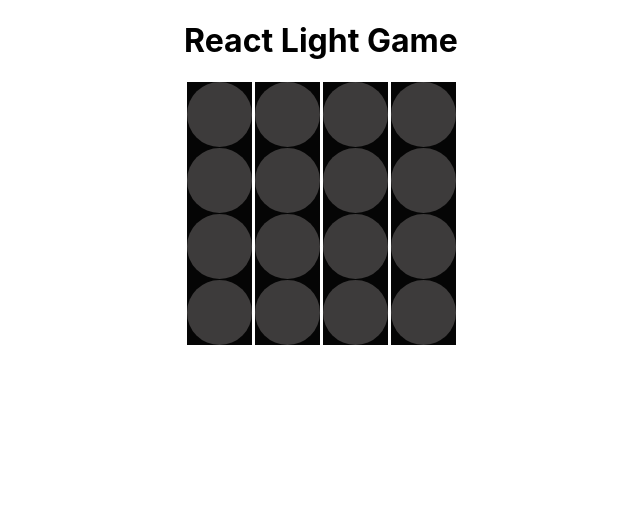
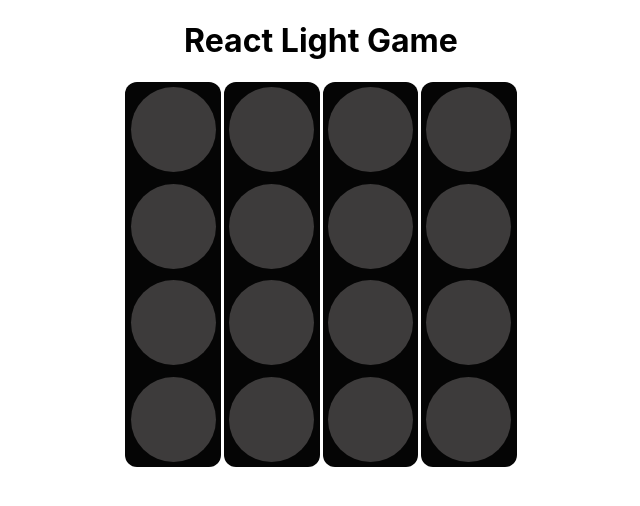
Before and after one commit to jordanupmc/react-light-game, a React (Create React App) app: page / in a window 1280 px wide. Shown: the top 506 px of the page, without its empty margins (319-959 px from the left). Built offline with nearby package versions, Linux system fonts and the light colour scheme.

Commit message:
Improve style and refacto

```diff
--- a/src/App.css
+++ b/src/App.css
@@ -15,13 +15,15 @@
   flex-direction: column;
   gap: 1px;
   background-color: rgb(5, 5, 5);
+  border-radius: 12px;
 }
 
 .TrafficLight-light {
-  height: 65px;
-  width: 65px;
+  height: 85px;
+  width: 85px;
   border-radius: 50%;
   display: inline-block;
+  margin: 5.3px;
 }
 
 .TrafficLight-light-off {
--- a/src/ReactLight.tsx
+++ b/src/ReactLight.tsx
@@ -13,7 +13,9 @@ export const ReactLight = ({ lightOffWait, lightOnDelay }: ReactLightProps) => {
      const waitCallback1 = useCallback(() => waitThenLightOn(dispatch, 1, lightOnDelay), [lightOnDelay]);
      const waitCallback2 = useCallback(() => waitThenLightOn(dispatch, 2, lightOnDelay), [lightOnDelay]);
      const waitCallback3 = useCallback(() => waitThenLightOn(dispatch, 3, lightOnDelay), [lightOnDelay]);
+
      const waitCallback4 = useCallback(() => waitThenLightOff(dispatch, lightOffWait), [lightOffWait]);
+
      return (
           <>
                <div className="ReactLight" data-testid="ReactLightDiv" onClick={() => handlClick(state, dispatch, 0)}>
@@ -22,26 +24,11 @@ export const ReactLight = ({ lightOffWait, lightOnDelay }: ReactLightProps) => {
                     <TrafficLight id={3} state={state} lightOnNextTrafficLightCallBack={waitCallback3} />
                     <TrafficLight id={4} state={state} waitBeforeStart={waitCallback4} />
                </div>
-               {state.gameState === 'GAME_OVER' && <p data-testid="ReactionTimeDisplay">Reaction time : {state.clickReactionTime}</p>}
-               {state.gameState === 'FALSE_START' && <p data-testid="FalseStartDisplay">FALSE START !</p>}
+               {state.gameState === 'GAME_OVER' && <h2 data-testid="ReactionTimeDisplay">Reaction time : {state.clickReactionTime}</h2>}
+               {state.gameState === 'FALSE_START' && <h2 data-testid="FalseStartDisplay">FALSE START !</h2>}
           </>
      );
 };
-
-const waitThenLightOff = (dispatch: React.Dispatch<ReactLightAction>, lightOffWait: number | undefined) => {
-     const timeout = lightOffWait ? lightOffWait : getRandomNumber(8500);
-     setTimeout(() => { dispatch({ type: 'LIGHT_OFF_ALL_TRAFFIC_LIGHT' }); }, timeout);
-}
-const waitThenLightOn = (dispatch: React.Dispatch<ReactLightAction>, trafficLightNumber: number, lightOnDelay: number | undefined) => {
-     const timeout = lightOnDelay ? lightOnDelay : 950;
-     setTimeout(() => dispatch({ type: 'LIGHT_ON_SINGLE_TRAFFIC_LIGHT', payload: trafficLightNumber }), timeout);
-}
-
-const getRandomNumber = (limit: number): number => {
-     const array = new Uint32Array(1);
-     window.crypto.getRandomValues(array);
-     return Math.abs(array[0]) % limit;
-}
 
 const handlClick = (state: ReactLightState, dispatch: React.Dispatch<ReactLightAction>, lightOnDelay: number | undefined): void => {
      switch (state.gameState) {
@@ -60,6 +47,21 @@ const handlClick = (state: ReactLightState, dispatch: React.Dispatch<ReactLightA
                break;
      }
 }
+const waitThenLightOff = (dispatch: React.Dispatch<ReactLightAction>, lightOffWait: number | undefined) => {
+     const timeout = lightOffWait ? lightOffWait : getRandomNumber(8500);
+     setTimeout(() => { dispatch({ type: 'LIGHT_OFF_ALL_TRAFFIC_LIGHT' }); }, timeout);
+}
+const waitThenLightOn = (dispatch: React.Dispatch<ReactLightAction>, trafficLightNumber: number, lightOnDelay: number | undefined) => {
+     const timeout = lightOnDelay ? lightOnDelay : 950;
+     setTimeout(() => dispatch({ type: 'LIGHT_ON_SINGLE_TRAFFIC_LIGHT', payload: trafficLightNumber }), timeout);
+}
+
+const getRandomNumber = (limit: number): number => {
+     const array = new Uint32Array(1);
+     window.crypto.getRandomValues(array);
+
+     return Math.abs(array[0]) % limit;
+}
 
 const startRace = (dispatch: React.Dispatch<ReactLightAction>, startTime: number): void => {
      const timeClick = Date.now();
```
Also changed, not shown: 1 other file (tests, documents, lock files or other folders).
